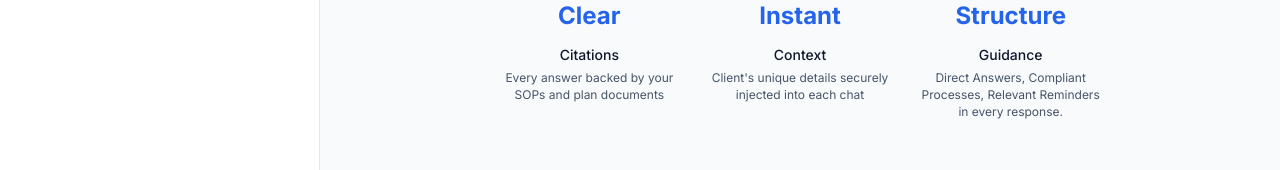
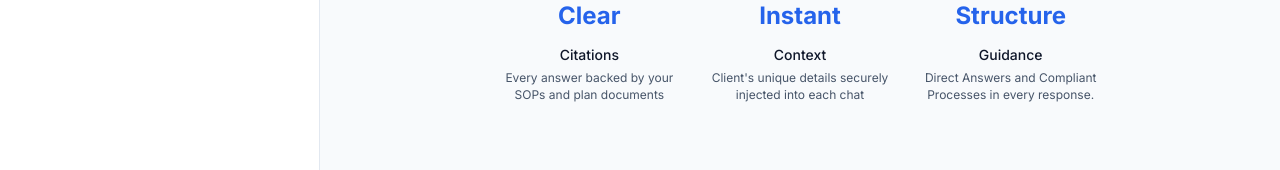
Before and after one commit to Team-Lightning-LLC/AIFinanceBot, a plain HTML site: page index.html in a window 1280 px wide. Shown: the part 481-651 px from the top of the page. Drawn offline with Linux system fonts and the light colour scheme.

Commit message:
Update index.html

```diff
--- a/index.html
+++ b/index.html
@@ -118,7 +118,7 @@
       <div class="value-item">
         <span class="value-number">Structure</span>
         <div class="value-label">Guidance</div>
-        <div class="value-description">Direct Answers, Compliant Processes, Relevant Reminders in every response.</div>
+        <div class="value-description">Direct Answers and Compliant Processes in every response.</div>
       </div>
     </div>
   </div>
```
